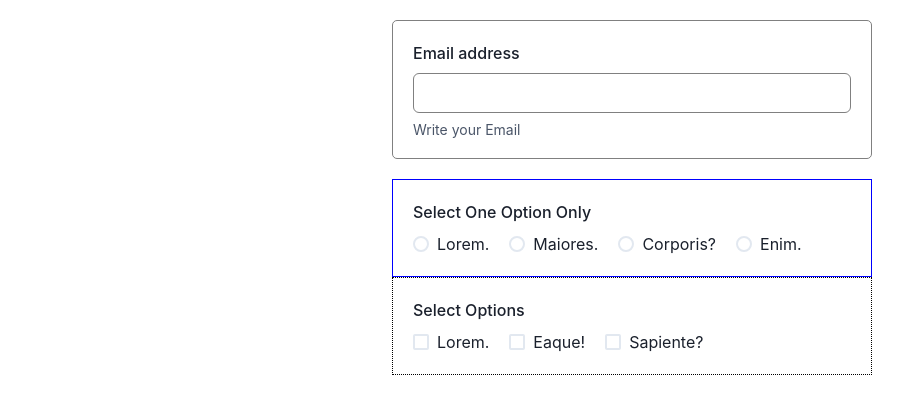
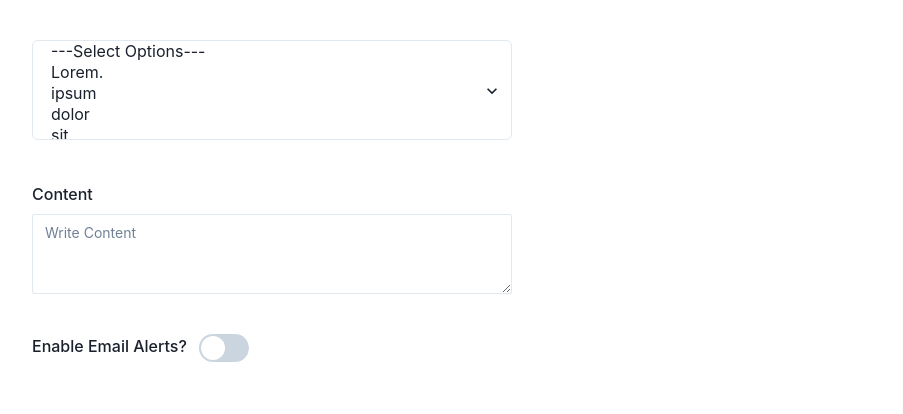
Before and after one commit to smil98/react20231031, a React (Create React App) app: page / in a window 1280 px wide. Shown: the top 414 px of the page, without its empty margins (8-911 px from the left). Built offline with nearby package versions, Linux system fonts and the light colour scheme.

Commit message:
Select Options, TextArea, Switch

```diff
--- a/src/App.js
+++ b/src/App.js
@@ -12,51 +12,40 @@ import {
   Flex,
   Checkbox,
   CheckboxGroup,
+  Select,
+  Textarea,
+  Switch,
 } from "@chakra-ui/react";
 import { AddIcon, EmailIcon } from "@chakra-ui/icons";
 
 function App() {
   return (
     <div>
-      <Center p={5}>
-        <Box w={"480px"}>
-          <FormControl border={"1px solid gray"} borderRadius={5} p={5}>
-            <FormLabel>Email address</FormLabel>
-            <Input type="email" />
-            <FormHelperText>Write your Email</FormHelperText>
+      <Box w={"480px"} m={10}>
+        <FormControl>
+          <Select placeholder="---Select Options---" multiple h={"100px"}>
+            <option value="value1">Lorem.</option>
+            <option value="value2">ipsum</option>
+            <option value="value3">dolor</option>
+            <option value="value4">sit</option>
+            <option value="value5">amet</option>
+          </Select>
         </FormControl>
       </Box>
-        <br />
-      </Center>
-      <Center>
-        <Box w={"480px"} border={"1px solid blue"}>
-          <FormControl p={5}>
-            <FormLabel>Select One Option Only</FormLabel>
-            <RadioGroup>
-              <Flex gap={5}>
-                <Radio value="value1">Lorem.</Radio>
-                <Radio value="value2">Maiores.</Radio>
-                <Radio value="value3">Corporis?</Radio>
-                <Radio value="value4">Enim.</Radio>
-              </Flex>
-            </RadioGroup>
+      <Box w={"480px"} m={10}>
+        <FormControl>
+          <FormLabel>Content</FormLabel>
+          <Textarea placeholder="Write Content" size="sm"></Textarea>
         </FormControl>
       </Box>
-      </Center>
-      <Center>
-        <Box w={"480px"} border={"1px dotted black"}>
-          <FormControl p={5}>
-            <FormLabel>Select Options</FormLabel>
-            <CheckboxGroup>
-              <Flex gap={5}>
-                <Checkbox>Lorem.</Checkbox>
-                <Checkbox>Eaque!</Checkbox>
-                <Checkbox>Sapiente?</Checkbox>
-              </Flex>
-            </CheckboxGroup>
+      <Box w={"480px"} m={10}>
+        <FormControl display="flex" alignitems="center">
+          <FormLabel htmlFor="email-alerts" mb={0}>
+            Enable Email Alerts?
+          </FormLabel>
+          <Switch id="email-alerts" size="lg" />
         </FormControl>
       </Box>
-      </Center>
     </div>
   );
 }
```
Lines whose indentation alone changed are shown as unchanged.
